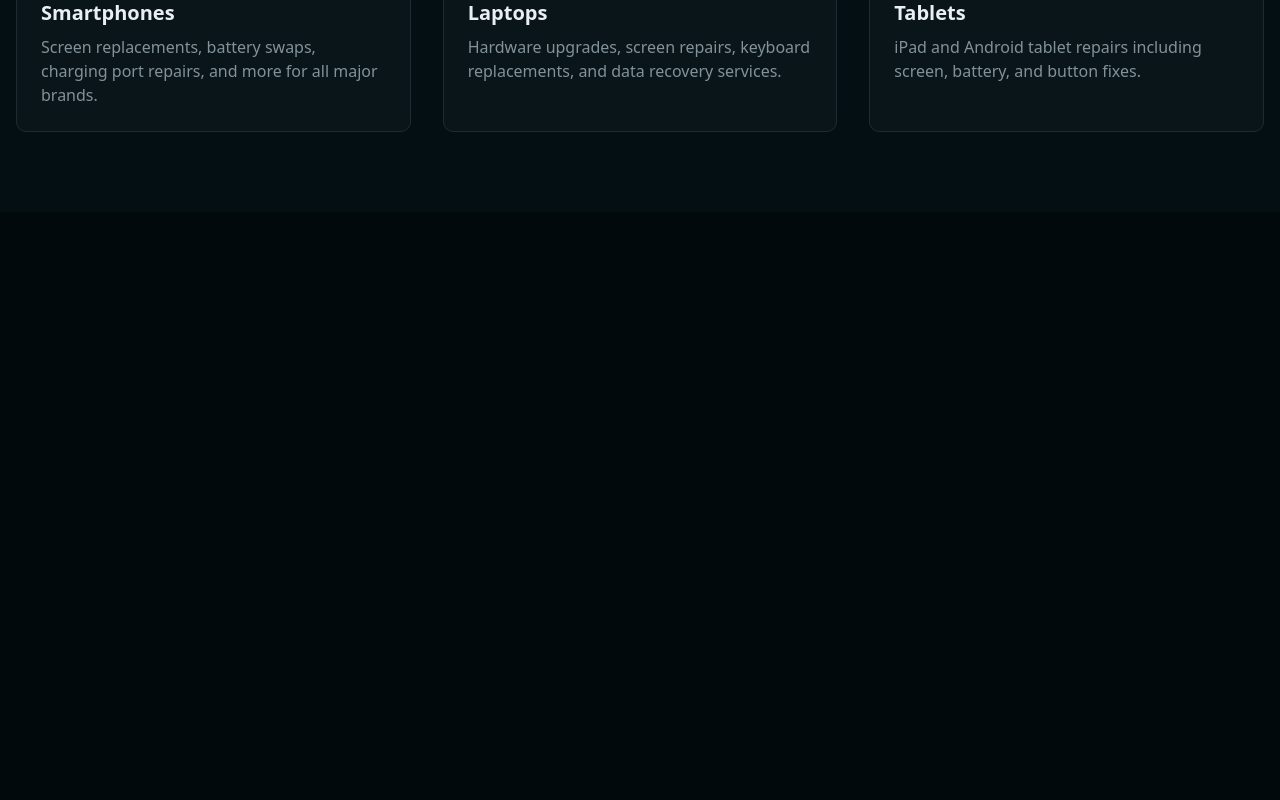
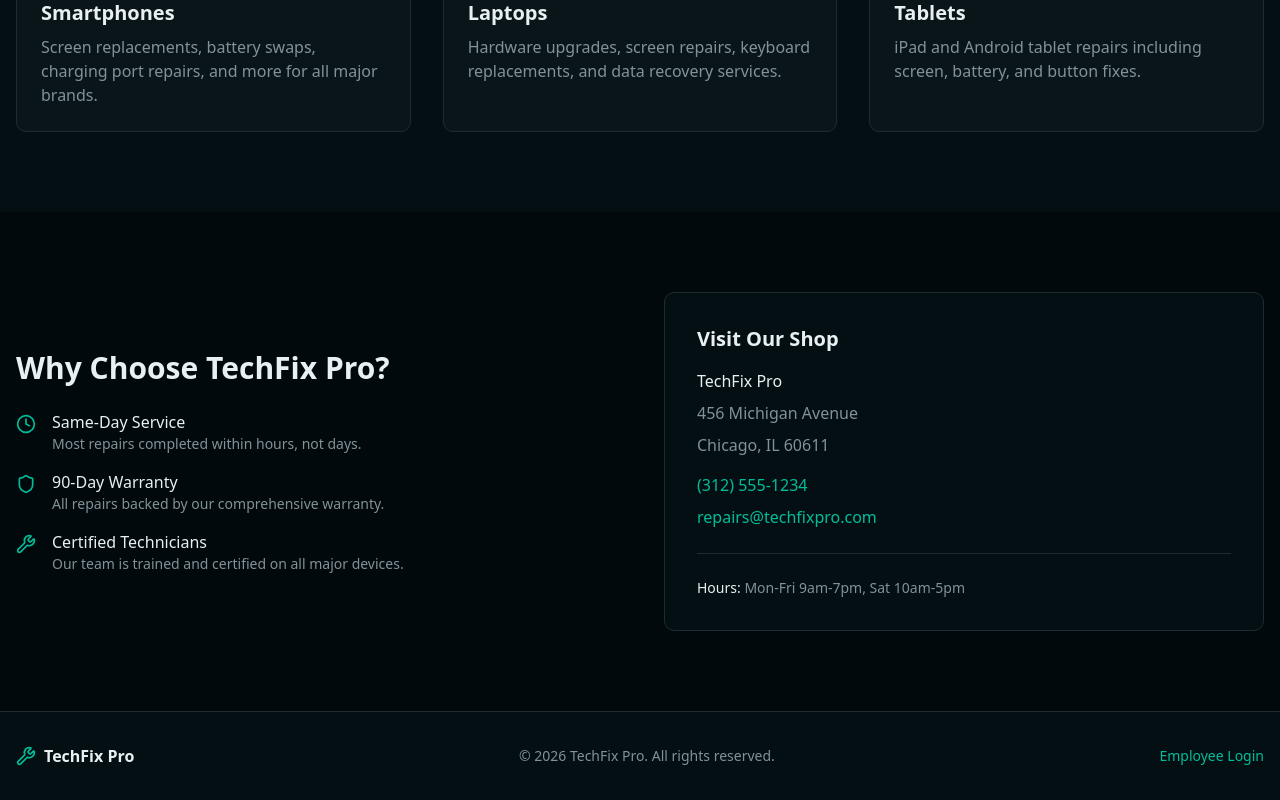
Before and after one commit to hermanconnor/technotes, a React (Vite) app in the folder frontend/: page / in a window 1280 px wide. Shown: the part 806-1606 px from the top of the page. Before the commit the page ends 1018 px from the top, so only its background shows below. Built offline with nearby package versions, Linux system fonts and the light colour scheme.

Commit message:
Create features section and footer for home page

```diff
--- /dev/null
+++ b/frontend/src/components/home/FeatureItem.tsx
@@ -0,0 +1,19 @@
+interface Props {
+  icon: React.ReactNode;
+  title: string;
+  description: string;
+}
+
+const FeatureItem = ({ icon, title, description }: Props) => {
+  return (
+    <li className="flex gap-4">
+      <div className="mt-1 shrink-0">{icon}</div>
+      <div>
+        <h4 className="text-foreground font-medium">{title}</h4>
+        <p className="text-muted-foreground text-sm">{description}</p>
+      </div>
+    </li>
+  );
+};
+
+export default FeatureItem;
--- /dev/null
+++ b/frontend/src/components/home/Features.tsx
@@ -0,0 +1,69 @@
+import { Clock, Shield, Wrench } from "lucide-react";
+import FeatureItem from "./FeatureItem";
+
+const Features = () => {
+  return (
+    <section className="bg-background py-20">
+      <div className="container mx-auto px-4">
+        <div className="grid items-center gap-12 md:grid-cols-2">
+          <div>
+            <h2 className="text-foreground mb-6 text-3xl font-bold">
+              Why Choose TechFix Pro?
+            </h2>
+            <ul className="space-y-4">
+              <FeatureItem
+                icon={<Clock className="text-primary size-5" />}
+                title="Same-Day Service"
+                description="Most repairs completed within hours, not days."
+              />
+              <FeatureItem
+                icon={<Shield className="text-primary size-5" />}
+                title="90-Day Warranty"
+                description="All repairs backed by our comprehensive warranty."
+              />
+              <FeatureItem
+                icon={<Wrench className="text-primary size-5" />}
+                title="Certified Technicians"
+                description="Our team is trained and certified on all major devices."
+              />
+            </ul>
+          </div>
+          <div className="bg-card border-border rounded-lg border p-8">
+            <h3 className="text-foreground mb-4 text-xl font-semibold">
+              Visit Our Shop
+            </h3>
+            <address className="text-muted-foreground space-y-2 not-italic">
+              <p className="text-foreground font-medium">TechFix Pro</p>
+              <p>456 Michigan Avenue</p>
+              <p>Chicago, IL 60611</p>
+              <p className="pt-2">
+                <a
+                  href="tel:+13125551234"
+                  className="text-primary hover:underline"
+                >
+                  (312) 555-1234
+                </a>
+              </p>
+              <p>
+                <a
+                  href="mailto:repairs@techfixpro.com"
+                  className="text-primary hover:underline"
+                >
+                  repairs@techfixpro.com
+                </a>
+              </p>
+            </address>
+            <div className="border-border mt-6 border-t pt-6">
+              <p className="text-muted-foreground text-sm">
+                <span className="text-foreground font-medium">Hours:</span>{" "}
+                Mon-Fri 9am-7pm, Sat 10am-5pm
+              </p>
+            </div>
+          </div>
+        </div>
+      </div>
+    </section>
+  );
+};
+
+export default Features;
--- /dev/null
+++ b/frontend/src/components/home/Footer.tsx
@@ -0,0 +1,25 @@
+import { Link } from "react-router";
+import { Wrench } from "lucide-react";
+
+const Footer = () => {
+  const currentYear = new Date().getFullYear();
+
+  return (
+    <footer className="bg-card border-border mt-auto border-t py-8">
+      <div className="container mx-auto flex flex-col items-center justify-between gap-4 px-4 md:flex-row">
+        <div className="flex items-center gap-2">
+          <Wrench className="text-primary size-5" />
+          <span className="text-foreground font-semibold">TechFix Pro</span>
+        </div>
+        <p className="text-muted-foreground text-sm">
+          © {currentYear} TechFix Pro. All rights reserved.
+        </p>
+        <Link to="/login" className="text-primary text-sm hover:underline">
+          Employee Login
+        </Link>
+      </div>
+    </footer>
+  );
+};
+
+export default Footer;
--- a/frontend/src/pages/HomePage.tsx
+++ b/frontend/src/pages/HomePage.tsx
@@ -1,5 +1,7 @@
 import Hero from "@/components/home/Hero";
 import Services from "@/components/home/Services";
+import Features from "@/components/home/Features";
+import Footer from "@/components/home/Footer";
 
 const HomePage = () => {
   return (
@@ -9,6 +11,8 @@
       {/* Services Section */}
       <Services />
       {/* Features Section */}
+      <Features />
+      <Footer />
     </>
   );
 };
```
